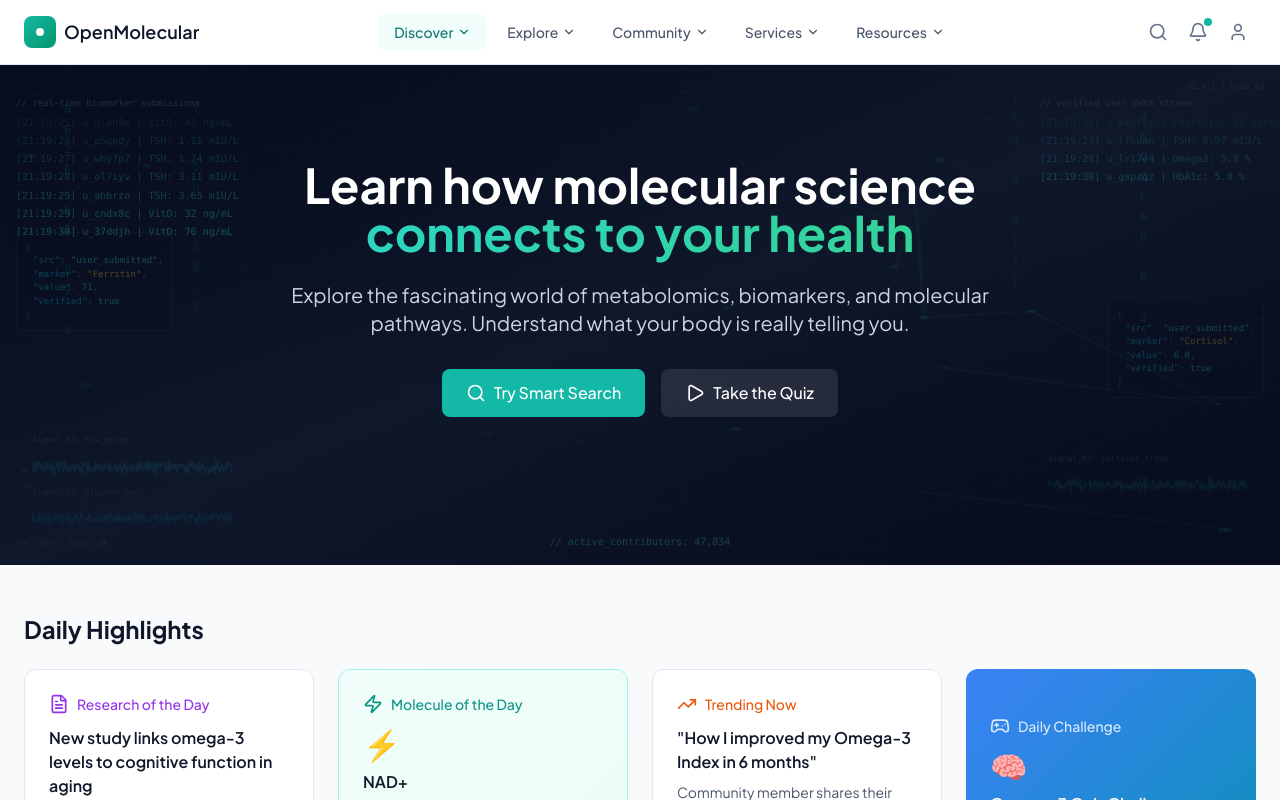
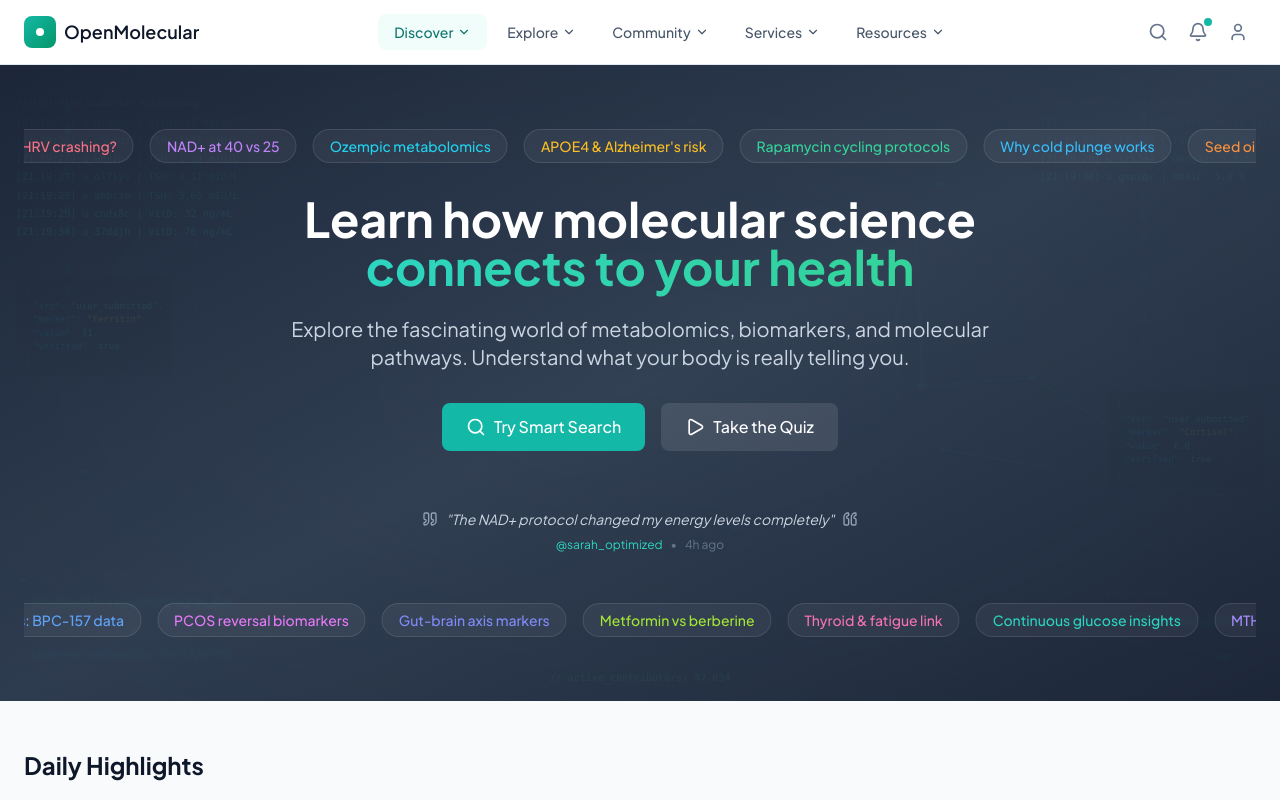
Before and after one commit to rachskwan/openmolecular, a React (Vite) app: page / in a window 1280 px wide. Shown: the top 800 px of the page. Built offline with nearby package versions, Linux system fonts and the light colour scheme.

Commit message:
Add hero carousel with biohacker topics and user quotes, soften colors

```diff
--- a/src/components/pages/HomePage.jsx
+++ b/src/components/pages/HomePage.jsx
@@ -1,9 +1,41 @@
-import { useState, Suspense, lazy } from 'react';
-import { Search, Play, FileText, Zap, TrendingUp, Star, ChevronRight, Beaker, Apple, Award, Gamepad2, X, BookOpen, MessageCircle, FlaskConical, Heart, Utensils, Brain, ShoppingBag, BarChart3, Clock, Users, Video } from 'lucide-react';
+import { useState, useEffect, Suspense, lazy } from 'react';
+import { Search, Play, FileText, Zap, TrendingUp, Star, ChevronRight, Beaker, Apple, Award, Gamepad2, X, BookOpen, MessageCircle, FlaskConical, Heart, Utensils, Brain, ShoppingBag, BarChart3, Clock, Users, Video, Quote } from 'lucide-react';
 
 // Lazy load the biohacker background for better performance
 const BiohackerBackground = lazy(() => import('../hero/BiohackerBackground'));
 import { articles, videos } from '../../data/articles';
+
+// Carousel topics - curiosity-sparking biohacker themes
+const carouselTopics = [
+  { text: 'Why is my HRV crashing?', color: 'text-rose-400' },
+  { text: 'NAD+ at 40 vs 25', color: 'text-purple-400' },
+  { text: 'Ozempic metabolomics', color: 'text-cyan-400' },
+  { text: 'APOE4 & Alzheimer\'s risk', color: 'text-amber-400' },
+  { text: 'Rapamycin cycling protocols', color: 'text-emerald-400' },
+  { text: 'Why cold plunge works', color: 'text-sky-400' },
+  { text: 'Seed oils: real data', color: 'text-orange-400' },
+  { text: 'MTHFR & methylation', color: 'text-violet-400' },
+  { text: 'Continuous glucose insights', color: 'text-teal-400' },
+  { text: 'Thyroid & fatigue link', color: 'text-pink-400' },
+  { text: 'Metformin vs berberine', color: 'text-lime-400' },
+  { text: 'Gut-brain axis markers', color: 'text-indigo-400' },
+  { text: 'PCOS reversal biomarkers', color: 'text-fuchsia-400' },
+  { text: 'Peptides: BPC-157 data', color: 'text-blue-400' },
+  { text: 'Creatine for longevity', color: 'text-green-400' },
+  { text: 'Omega-3 index optimization', color: 'text-cyan-400' },
+];
+
+// User quotes/comments
+const userQuotes = [
+  { quote: "Finally understood why my inflammation markers were high", user: "biohacker_mike", time: "2h ago" },
+  { quote: "The NAD+ protocol changed my energy levels completely", user: "sarah_optimized", time: "4h ago" },
+  { quote: "Wish I knew about MTHFR variants years ago", user: "data_driven_dan", time: "6h ago" },
+  { quote: "CGM data + this platform = game changer", user: "glucose_guru", time: "8h ago" },
+  { quote: "Real user data > influencer opinions", user: "skeptical_steve", time: "12h ago" },
+  { quote: "My doctor was impressed with my biomarker knowledge", user: "informed_patient", time: "1d ago" },
+  { quote: "Tracked my Omega-3 index from 4% to 10%", user: "fatty_acid_fan", time: "1d ago" },
+  { quote: "The peptide comparisons saved me months of research", user: "peptide_pioneer", time: "2d ago" },
+];
 import { glossaryData } from '../../data/glossary';
 import { communityThreads } from '../../data/community';
 import { interactives } from '../../data/interactives';
@@ -184,19 +216,30 @@ export default function HomePage({ onNavigate, onGlossaryClick, onQuizClick, onS
   const filteredContent = selectedTopic ? getFilteredContent(selectedTopic) : null;
   const selectedTopicData = selectedTopic ? topics.find(t => t.name === selectedTopic) : null;
 
+  // Carousel state
+  const [currentQuoteIndex, setCurrentQuoteIndex] = useState(0);
+
+  useEffect(() => {
+    const interval = setInterval(() => {
+      setCurrentQuoteIndex((prev) => (prev + 1) % userQuotes.length);
+    }, 4000);
+    return () => clearInterval(interval);
+  }, []);
+
   return (
     <div>
       {/* Hero Section */}
-      <section id="hero" className="relative bg-gradient-to-br from-slate-950 via-slate-900 to-slate-950 text-white overflow-hidden min-h-[500px]">
-        {/* Biohacker Data Background */}
+      <section id="hero" className="relative bg-gradient-to-br from-slate-800 via-slate-700 to-slate-800 text-white overflow-hidden min-h-[580px]">
+        {/* Biohacker Data Background - reduced opacity */}
+        <div className="absolute inset-0 opacity-30">
           <Suspense fallback={
             <div className="absolute inset-0 opacity-10">
               <div
                 className="absolute inset-0"
                 style={{
                   backgroundImage: `
-                  linear-gradient(rgba(20, 184, 166, 0.3) 1px, transparent 1px),
-                  linear-gradient(90deg, rgba(20, 184, 166, 0.3) 1px, transparent 1px)
+                    linear-gradient(rgba(20, 184, 166, 0.2) 1px, transparent 1px),
+                    linear-gradient(90deg, rgba(20, 184, 166, 0.2) 1px, transparent 1px)
                   `,
                   backgroundSize: '40px 40px',
                 }}
@@ -205,8 +248,23 @@ export default function HomePage({ onNavigate, onGlossaryClick, onQuizClick, onS
           }>
             <BiohackerBackground />
           </Suspense>
+        </div>
 
-        <div className="relative max-w-7xl mx-auto px-4 sm:px-6 py-16 sm:py-24 z-10">
+        <div className="relative max-w-7xl mx-auto px-4 sm:px-6 py-12 sm:py-16 z-10">
+          {/* Topic Carousel - Top */}
+          <div className="mb-8 overflow-hidden">
+            <div className="flex animate-scroll-left">
+              {[...carouselTopics, ...carouselTopics].map((topic, idx) => (
+                <span
+                  key={idx}
+                  className={`flex-shrink-0 px-4 py-1.5 mx-2 rounded-full bg-white/5 border border-white/10 text-sm font-medium ${topic.color} hover:bg-white/10 cursor-pointer transition-colors whitespace-nowrap`}
+                >
+                  {topic.text}
+                </span>
+              ))}
+            </div>
+          </div>
+
           <div className="text-center max-w-3xl mx-auto">
             <h1 className="text-3xl sm:text-5xl font-bold mb-6">
               Learn how molecular science{' '}
@@ -218,7 +276,7 @@ export default function HomePage({ onNavigate, onGlossaryClick, onQuizClick, onS
               Explore the fascinating world of metabolomics, biomarkers, and molecular pathways.
               Understand what your body is really telling you.
             </p>
-            <div className="flex flex-col sm:flex-row gap-4 justify-center">
+            <div className="flex flex-col sm:flex-row gap-4 justify-center mb-10">
               <button
                 onClick={onSearchClick}
                 className="flex items-center justify-center gap-2 px-6 py-3 bg-teal-500 hover:bg-teal-600 rounded-lg font-medium transition-colors"
@@ -233,6 +291,49 @@ export default function HomePage({ onNavigate, onGlossaryClick, onQuizClick, onS
                 <Play className="w-5 h-5" />
                 Take the Quiz
               </button>
+            </div>
+
+            {/* User Quote Carousel */}
+            <div className="relative h-20 flex items-center justify-center">
+              <div className="absolute inset-0 flex items-center justify-center">
+                {userQuotes.map((item, idx) => (
+                  <div
+                    key={idx}
+                    className={`absolute transition-all duration-500 ease-in-out ${
+                      idx === currentQuoteIndex
+                        ? 'opacity-100 translate-y-0'
+                        : 'opacity-0 translate-y-4'
+                    }`}
+                  >
+                    <div className="flex flex-col items-center gap-2">
+                      <div className="flex items-center gap-2 text-slate-400">
+                        <Quote className="w-4 h-4" />
+                        <span className="text-sm italic text-slate-300">"{item.quote}"</span>
+                        <Quote className="w-4 h-4 rotate-180" />
+                      </div>
+                      <div className="flex items-center gap-2 text-xs text-slate-500">
+                        <span className="text-teal-400">@{item.user}</span>
+                        <span>•</span>
+                        <span>{item.time}</span>
+                      </div>
+                    </div>
+                  </div>
+                ))}
+              </div>
+            </div>
+          </div>
+
+          {/* Topic Carousel - Bottom (reversed direction) */}
+          <div className="mt-8 overflow-hidden">
+            <div className="flex animate-scroll-right">
+              {[...carouselTopics.slice().reverse(), ...carouselTopics.slice().reverse()].map((topic, idx) => (
+                <span
+                  key={idx}
+                  className={`flex-shrink-0 px-4 py-1.5 mx-2 rounded-full bg-white/5 border border-white/10 text-sm font-medium ${topic.color} hover:bg-white/10 cursor-pointer transition-colors whitespace-nowrap`}
+                >
+                  {topic.text}
+                </span>
+              ))}
             </div>
           </div>
         </div>
--- a/src/index.css
+++ b/src/index.css
@@ -7,3 +7,35 @@
 body {
   font-family: 'Plus Jakarta Sans', system-ui, sans-serif;
 }
+
+/* Carousel scroll animations */
+@keyframes scroll-left {
+  0% {
+    transform: translateX(0);
+  }
+  100% {
+    transform: translateX(-50%);
+  }
+}
+
+@keyframes scroll-right {
+  0% {
+    transform: translateX(-50%);
+  }
+  100% {
+    transform: translateX(0);
+  }
+}
+
+.animate-scroll-left {
+  animation: scroll-left 40s linear infinite;
+}
+
+.animate-scroll-right {
+  animation: scroll-right 40s linear infinite;
+}
+
+.animate-scroll-left:hover,
+.animate-scroll-right:hover {
+  animation-play-state: paused;
+}
```
Lines whose indentation alone changed are shown as unchanged.
